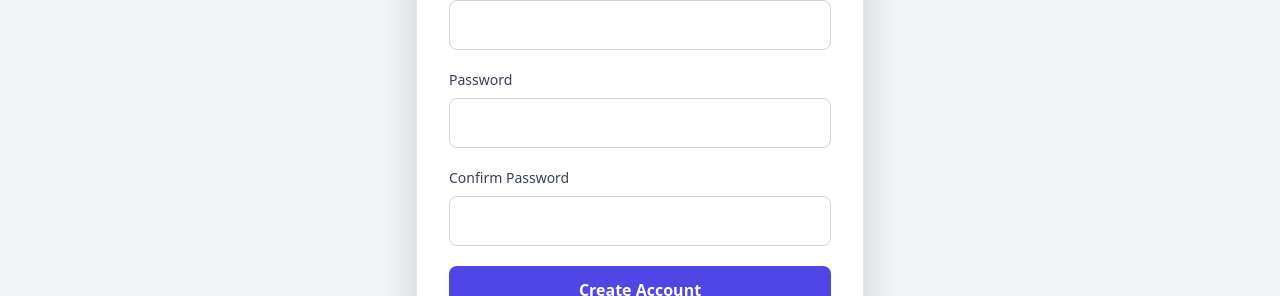
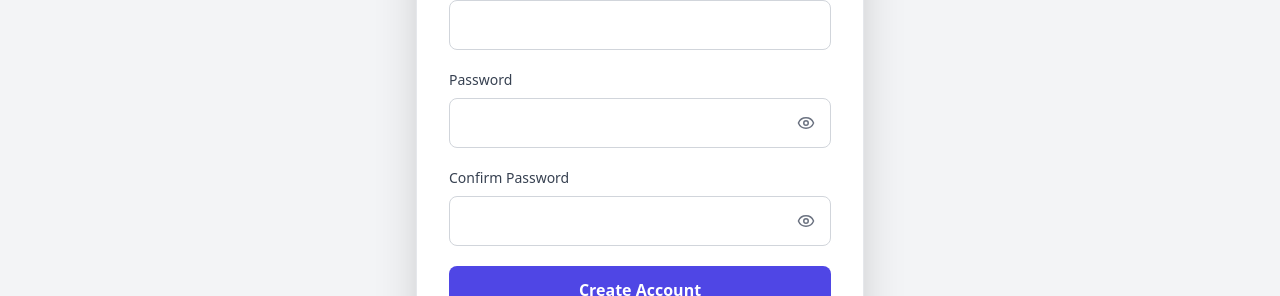
Before and after one commit to saisharanya06/Freelance_Hub, a React (Vite) app in the folder freelance-marketplace/: page /signup in a window 1280 px wide. Shown: the part 332-628 px from the top of the page. Built offline with nearby package versions, Linux system fonts and the light colour scheme; no server answers.

Commit message:
code modified

```diff
--- a/freelance-marketplace/src/pages/Login.jsx
+++ b/freelance-marketplace/src/pages/Login.jsx
@@ -2,6 +2,7 @@
 import { useDispatch, useSelector } from "react-redux";
 import { loginUser } from "../features/auth/authSlice";
 import { useNavigate, Link } from "react-router-dom";
+import { Eye, EyeOff } from "lucide-react";
 import toast from "react-hot-toast";
 
 export default function Login() {
@@ -10,6 +11,7 @@
 
   const [email, setEmail] = useState("");
   const [password, setPassword] = useState("");
+  const [showPassword, setShowPassword] = useState(false); // 👁️ added
 
   const { status, error, isAuthenticated } = useSelector(
     (state) => state.auth
@@ -39,6 +41,7 @@
         </h2>
 
         <form onSubmit={handleSubmit} className="space-y-4">
+          {/* Email */}
           <input
             type="email"
             placeholder="Email"
@@ -48,14 +51,24 @@
             required
           />
 
+          {/* Password with eye icon */}
+          <div className="relative">
             <input
-            type="password"
+              type={showPassword ? "text" : "password"}
               placeholder="Password"
               value={password}
               onChange={(e) => setPassword(e.target.value)}
-            className="w-full rounded-lg border border-gray-300 dark:border-gray-700 bg-white dark:bg-slate-700 text-gray-900 dark:text-white p-3 focus:outline-none focus:ring-2 focus:ring-indigo-500"
+              className="w-full rounded-lg border border-gray-300 dark:border-gray-700 bg-white dark:bg-slate-700 text-gray-900 dark:text-white p-3 pr-12 focus:outline-none focus:ring-2 focus:ring-indigo-500"
               required
             />
+
+            <span
+              onClick={() => setShowPassword(!showPassword)}
+              className="absolute right-4 top-1/2 -translate-y-1/2 cursor-pointer text-gray-500 dark:text-gray-400"
+            >
+              {showPassword ? <EyeOff size={18} /> : <Eye size={18} />}
+            </span>
+          </div>
 
           <button
             type="submit"
--- a/freelance-marketplace/src/pages/Signup.jsx
+++ b/freelance-marketplace/src/pages/Signup.jsx
@@ -2,6 +2,7 @@
 import { useDispatch } from "react-redux";
 import { useNavigate, Link } from "react-router-dom";
 import { motion } from "framer-motion";
+import { Eye, EyeOff } from "lucide-react";
 import { signupUser } from "../features/auth/authSlice";
 import toast from "react-hot-toast";
 
@@ -16,6 +17,17 @@
     confirmPassword: "",
   });
 
+  // 👁️ show / hide states
+  const [showPassword, setShowPassword] = useState(false);
+  const [showConfirmPassword, setShowConfirmPassword] = useState(false);
+
+  // 🔐 strong password validation
+  const validatePassword = (password) => {
+    const regex =
+      /^(?=.*[A-Z])(?=.*\d)(?=.*[@$!%*?&])[A-Za-z\d@$!%*?&]{8,}$/;
+    return regex.test(password);
+  };
+
   const handleChange = (e) => {
     setFormData({ ...formData, [e.target.name]: e.target.value });
   };
@@ -28,13 +40,15 @@
       return;
     }
 
-    if (formData.password !== formData.confirmPassword) {
-      toast.error("Passwords do not match");
+    if (!validatePassword(formData.password)) {
+      toast.error(
+        "Password must be at least 8 characters and include 1 uppercase letter, 1 number, and 1 special character"
+      );
       return;
     }
 
-    if (formData.password.length < 6) {
-      toast.error("Password must be at least 6 characters");
+    if (formData.password !== formData.confirmPassword) {
+      toast.error("Passwords do not match");
       return;
     }
 
@@ -124,12 +138,12 @@
             </div>
 
             {/* Password */}
-            <div>
+            <div className="relative">
               <label className="block text-sm font-medium mb-2 text-gray-700 dark:text-gray-300">
                 Password
               </label>
               <input
-                type="password"
+                type={showPassword ? "text" : "password"}
                 name="password"
                 value={formData.password}
                 onChange={handleChange}
@@ -141,15 +155,21 @@
                   focus:outline-none focus:ring-2 focus:ring-indigo-500
                 "
               />
+              <span
+                onClick={() => setShowPassword(!showPassword)}
+                className="absolute right-4 top-11 cursor-pointer text-gray-500"
+              >
+                {showPassword ? <EyeOff size={18} /> : <Eye size={18} />}
+              </span>
             </div>
 
             {/* Confirm Password */}
-            <div>
+            <div className="relative">
               <label className="block text-sm font-medium mb-2 text-gray-700 dark:text-gray-300">
                 Confirm Password
               </label>
               <input
-                type="password"
+                type={showConfirmPassword ? "text" : "password"}
                 name="confirmPassword"
                 value={formData.confirmPassword}
                 onChange={handleChange}
@@ -161,6 +181,18 @@
                   focus:outline-none focus:ring-2 focus:ring-indigo-500
                 "
               />
+              <span
+                onClick={() =>
+                  setShowConfirmPassword(!showConfirmPassword)
+                }
+                className="absolute right-4 top-11 cursor-pointer text-gray-500"
+              >
+                {showConfirmPassword ? (
+                  <EyeOff size={18} />
+                ) : (
+                  <Eye size={18} />
+                )}
+              </span>
             </div>
 
             {/* Submit */}
```
Lines whose indentation alone changed are shown as unchanged.
